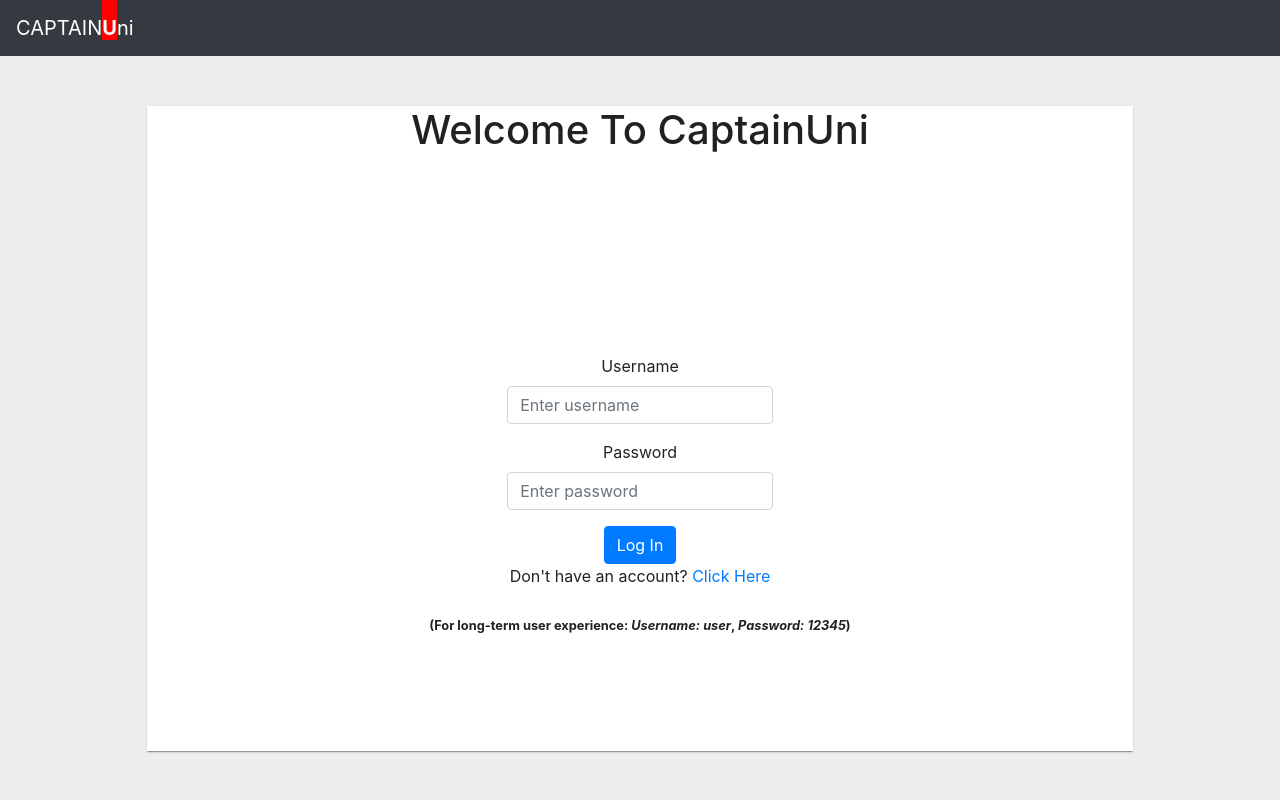
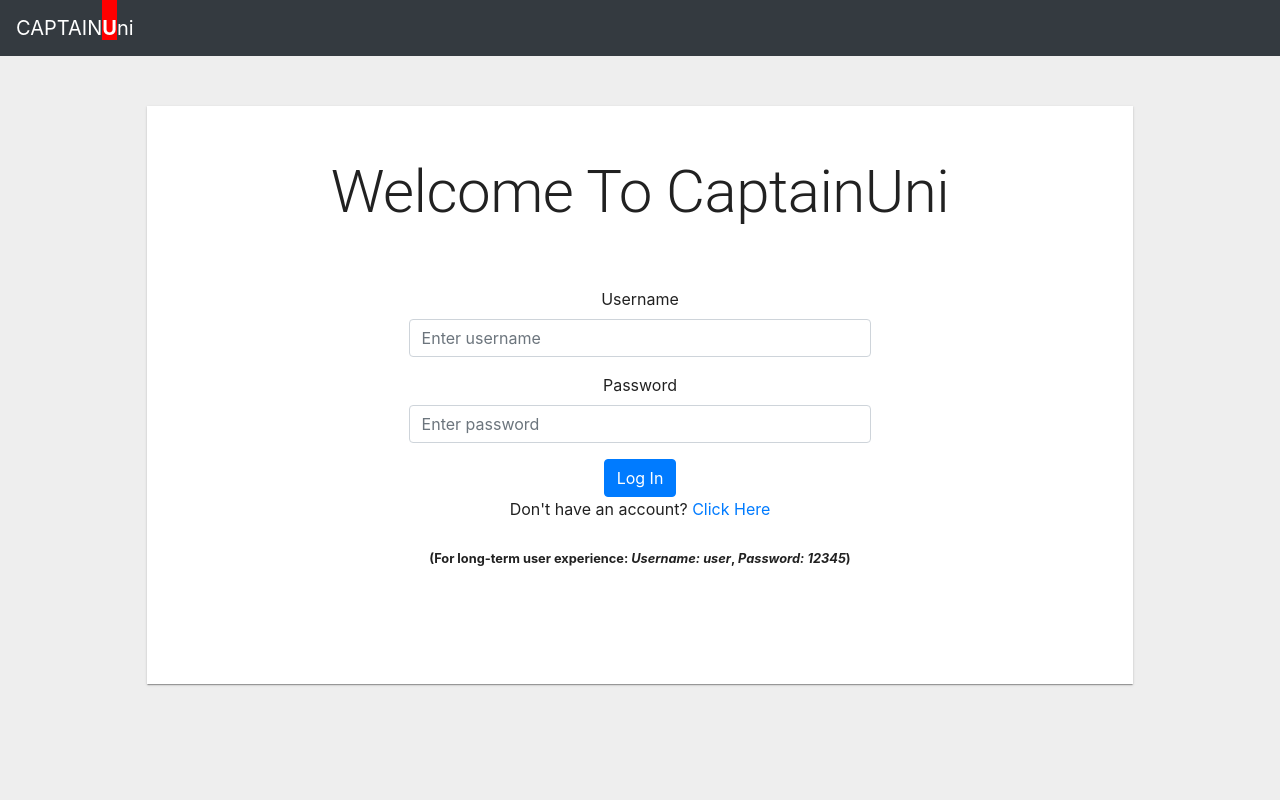
Before and after one commit to ckaiser258/CaptainUni-Frontend, a React (Create React App) app: page / in a window 1280 px wide. Shown: the top 800 px of the page. Built offline with nearby package versions, Linux system fonts and the light colour scheme.

Commit message:
Format and style login page.

```diff
--- a/src/components/LoginPage.js
+++ b/src/components/LoginPage.js
@@ -1,7 +1,8 @@
 import React, { useState } from "react";
-import { api } from "../services/api"
+import { api } from "../services/api";
 import { Container, Form, Button } from "react-bootstrap";
 import { Link } from "react-router-dom";
+import { Typography } from "@material-ui/core";
 
 const { Group, Label, Control } = Form;
 
@@ -24,11 +25,17 @@ function LoginPage({ history }) {
   };
 
   const login = () => {
-    api.auth.login(user)
-    .then((res) => {
+    api.auth.login(user).then((res) => {
+      setUser(res.user)
       issueTokenOrThrowError(res);
-    })
-  }
+    });
+  };
+
+  // //login(user) is being passed down from app level
+  // const onLogin = () => {
+  //   login(user)
+  //   history.push("/athletes");
+  // };
 
   //Verify user, initiate loading page, and then issue token and redirect to home page,
   //or throw error
@@ -36,7 +43,7 @@ function LoginPage({ history }) {
     e.preventDefault();
     if (e.target.username.value && e.target.password.value) {
       setUser({});
-      login()
+      login();
     } else {
       setError("Please enter a username and password.");
     }
@@ -44,11 +51,11 @@ function LoginPage({ history }) {
 
   return (
     <>
-      <div style={{ marginTop: 50 }}>
-        <h1>Welcome To CaptainUni</h1>
+      <div style={{ marginTop: 50, paddingTop: 50 }}>
+        <Typography variant="h2" >Welcome To CaptainUni</Typography>
       </div>
       <div>
-        <Container style={{ marginTop: 200, width: "30%" }}>
+        <Container style={{ width: "50%", marginTop: "6%" }}>
           <Form onSubmit={handleSubmit}>
             <Group>
               <Label>Username</Label>
```
